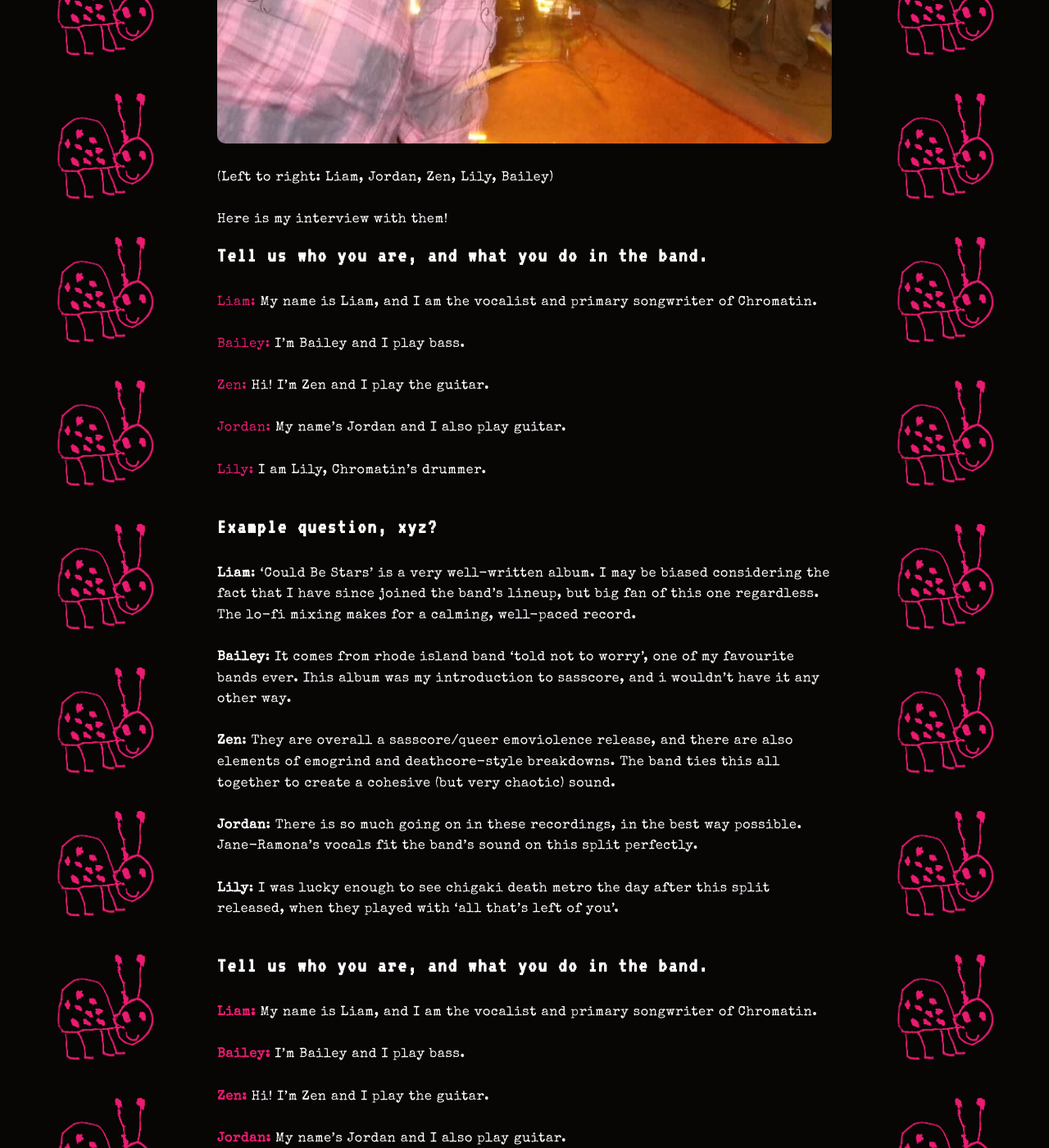
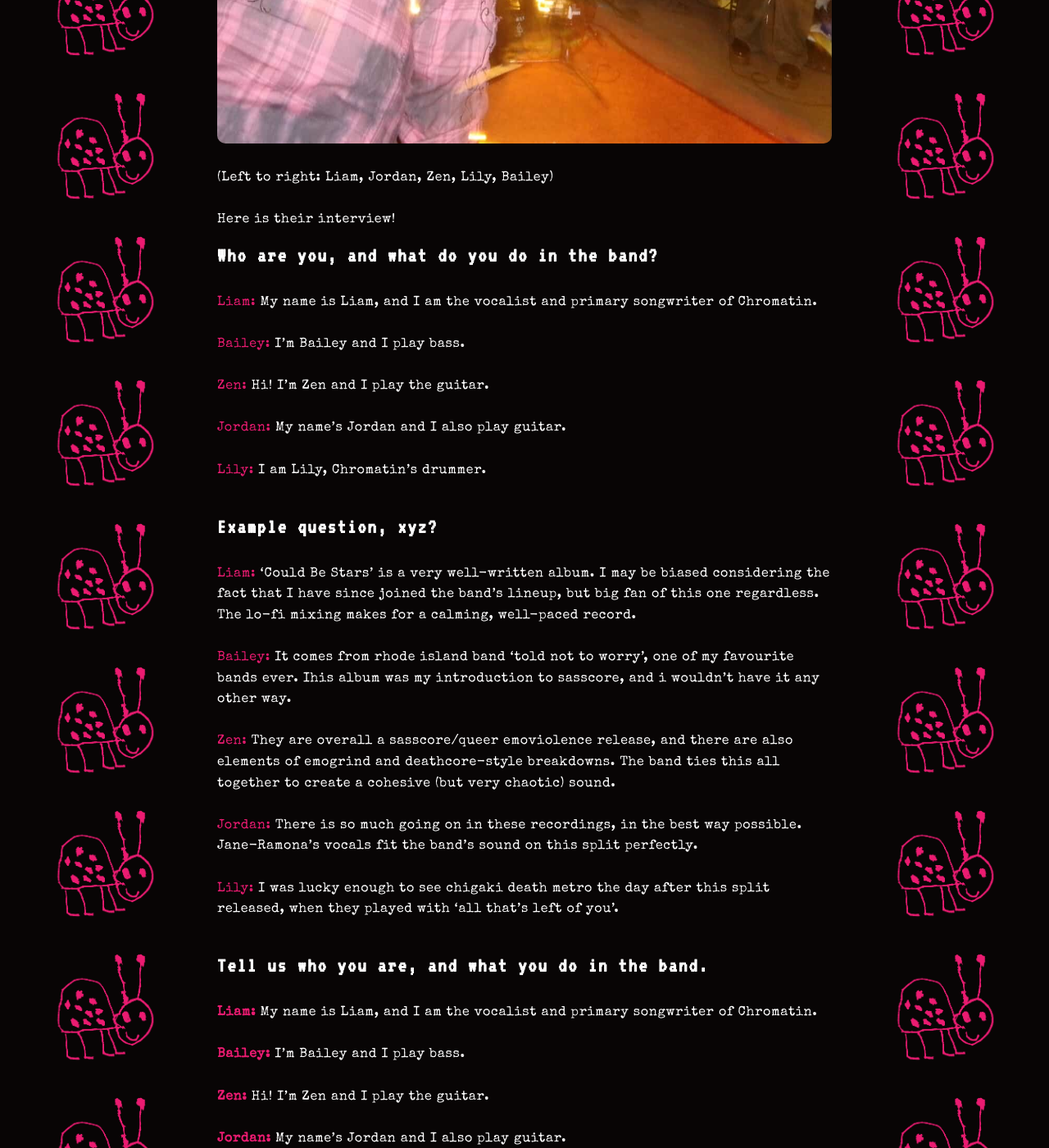
Before and after one commit to xxiwriterecipesnotlovelettersxx/xxiwriterecipesnotlovelettersxx.github.io, a Jekyll site: the page built from _posts/2026-03-10-interview-with-chromatin.md, in a window 1280 px wide and 1400 px high, scrolled down 977 px. Shown: the whole window at 82% size. Built offline with Jekyll 4.4.1, drawn with Linux system fonts in a browser that asks for light colours.

Commit message:
Update 2026-03-10-interview-with-chromatin.md

```diff
--- a/_posts/2026-03-10-interview-with-chromatin.md
+++ b/_posts/2026-03-10-interview-with-chromatin.md
@@ -18,8 +18,8 @@ looking back over the last 12 months i want to highlight some of my favourite al
 ![everythingilove](/images/chrom2.jpg)
 (Left to right: Liam, Jordan, Zen, Lily, Bailey)
 <br><br>
-Here is my interview with them!
-### Tell us who you are, and what you do in the band.
+Here is their interview!
+### Who are you, and what do you do in the band?
 
 <br>
 <span style="color:#EB1B71  ;">Liam:</span> My name is Liam, and I am the vocalist and primary songwriter of Chromatin.
@@ -36,15 +36,15 @@ Here is my interview with them!
 ### Example question, xyz?
 
 <br>
-**Liam**: 'Could Be Stars' is a very well-written album. I may be biased considering the fact that I have since joined the band's lineup, but big fan of this one regardless. The lo-fi mixing makes for a calming, well-paced record.
+<span style="color:#EB1B71  ;">Liam:</span> 'Could Be Stars' is a very well-written album. I may be biased considering the fact that I have since joined the band's lineup, but big fan of this one regardless. The lo-fi mixing makes for a calming, well-paced record.
 <br><br>
-**Bailey**: It comes from rhode island band 'told not to worry', one of my favourite bands ever. Ihis album was my introduction to sasscore, and i wouldn't have it any other way.
+<span style="color:#EB1B71  ;">Bailey:</span> It comes from rhode island band 'told not to worry', one of my favourite bands ever. Ihis album was my introduction to sasscore, and i wouldn't have it any other way.
 <br><br>
-**Zen**: They are overall a sasscore/queer emoviolence release, and there are also elements of emogrind and deathcore-style breakdowns. The band ties this all together to create a cohesive (but very chaotic) sound.
+<span style="color:#EB1B71  ;">Zen:</span> They are overall a sasscore/queer emoviolence release, and there are also elements of emogrind and deathcore-style breakdowns. The band ties this all together to create a cohesive (but very chaotic) sound.
 <br><br>
-**Jordan**: There is so much going on in these recordings, in the best way possible. Jane-Ramona's vocals fit the band's sound on this split perfectly.
+<span style="color:#EB1B71  ;">Jordan:</span> There is so much going on in these recordings, in the best way possible. Jane-Ramona's vocals fit the band's sound on this split perfectly.
 <br><br>
-**Lily**: I was lucky enough to see chigaki death metro the day after this split released, when they played with 'all that's left of you'.
+<span style="color:#EB1B71  ;">Lily:</span> I was lucky enough to see chigaki death metro the day after this split released, when they played with 'all that's left of you'.
 <br><br>
 
 ### Tell us who you are, and what you do in the band.
```
